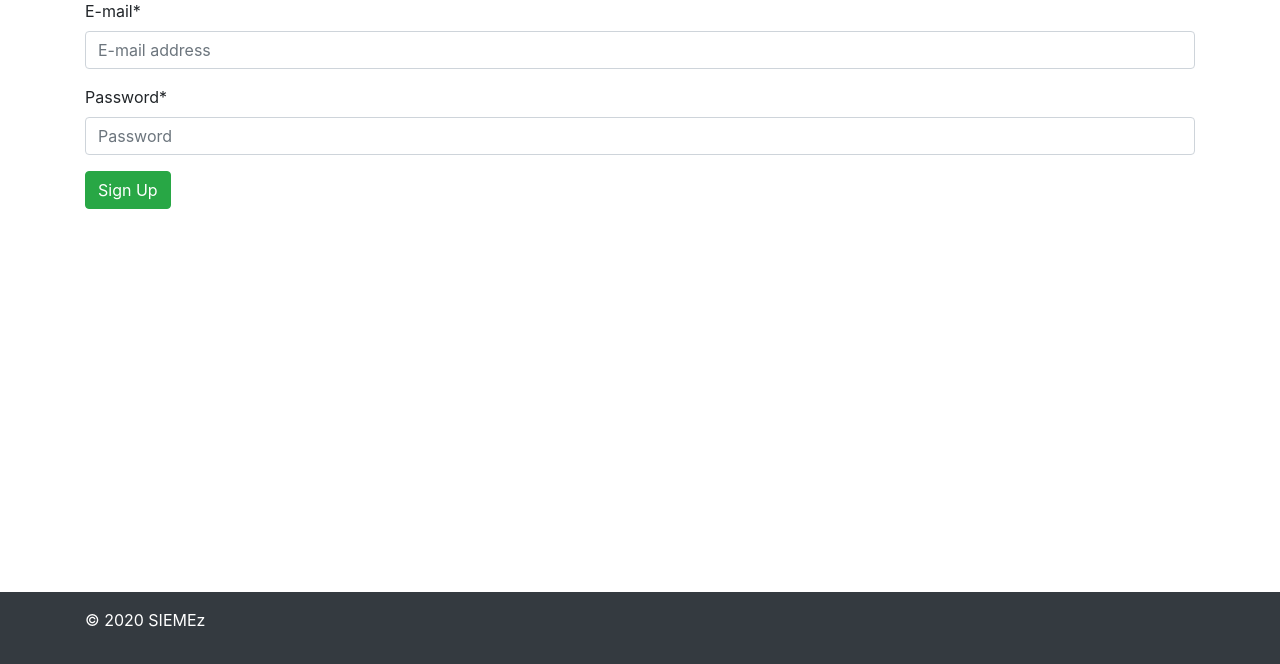
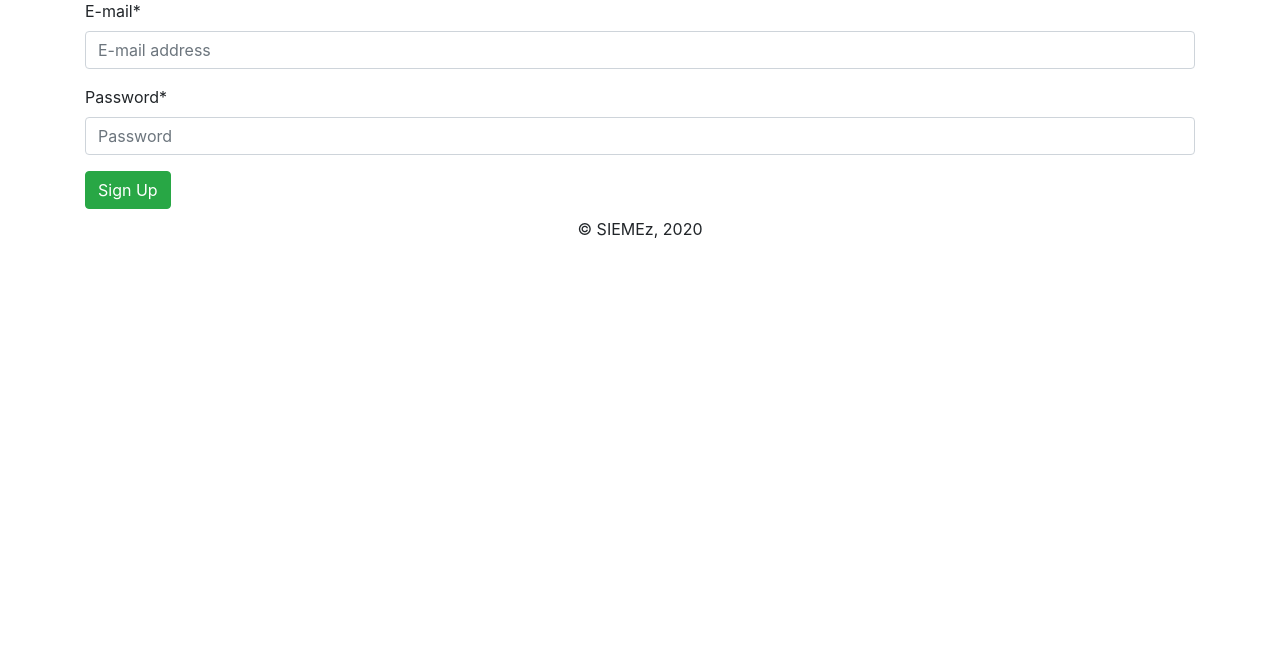
Before and after one commit to jwhitt3r/SIEMEz, a Django app: page /accounts/signup/ in a window 1280 px wide. Shown: the part 136-800 px from the top of the page. Run offline with Django 3.2, Linux system fonts and the light colour scheme; some libraries are stand-ins or nearby versions.

Commit message:
Footer fix
_base.html had missing tags for body and head, fixed and editted the footer.

```diff
--- a/static/css/base.css
+++ /dev/null
@@ -1 +0,0 @@
-.top-buffer { margin-top:20px; }
--- a/templates/_base.html
+++ b/templates/_base.html
@@ -2,14 +2,14 @@
 {% load static %}
 
 <html>
+
 <head>
   <meta charset="utf-8">
   <title>{% block title %}SIEMEz{% endblock title %}</title>
   <!-- CSS -->
-  <link rel="stylesheet" href="https://stackpath.bootstrapcdn.com/bootstrap/4.4.1/css/bootstrap.min.css" integrity="sha384-Vkoo8x4CGsO3+Hhxv8T/Q5PaXtkKtu6ug5TOeNV6gBiFeWPGFN9MuhOf23Q9Ifjh" crossorigin="anonymous">
-  <link rel="stylesheet" href="{% static 'css/base.css' %}"
-</head>
-<body>
+  <link rel="stylesheet" href="https://stackpath.bootstrapcdn.com/bootstrap/4.4.1/css/bootstrap.min.css"
+    integrity="sha384-Vkoo8x4CGsO3+Hhxv8T/Q5PaXtkKtu6ug5TOeNV6gBiFeWPGFN9MuhOf23Q9Ifjh" crossorigin="anonymous">
+  <link rel="stylesheet" href="{% static 'css/base.css' %}" </head> <body>
   <header>
     <!-- Fixed navbar -->
     <div class="d-flex flex-column flex-md-row align-items-center p-3 px-md-4 mb-3 navbar-dark bg-dark border-bottom">
@@ -17,32 +17,38 @@
 
       <nav class="my-2 my-md-0 mr-md-3">
         {% if user.is_authenticated %}
-          <a class="p-2 text-white" href="{% url 'event' %}">Event Viewer</a>
-          <a class="p-2 text-white" href="{% url 'account_logout' %}">Log Out</a>
+        <a class="p-2 text-white" href="{% url 'event' %}">Event Viewer</a>
+        <a class="p-2 text-white" href="{% url 'account_logout' %}">Log Out</a>
         {% else %}
-          <a class="p-2 text-white" href="{% url 'account_login' %}">Log In</a>
-          <a class="btn btn-primary" href="{% url 'account_signup' %}">Sign Up</a>
+        <a class="p-2 text-white" href="{% url 'account_login' %}">Log In</a>
+        <a class="btn btn-primary" href="{% url 'account_signup' %}">Sign Up</a>
         {% endif %}
 
       </nav>
     </div>
   </header>
+</head>
+
+<body>
   <div class="container">
     {% block content %}
     {% endblock content %}
   </div>
 
-    <div class="navbar navbar-default fixed-bottom bg-dark mt-3" role="navigation">
-    	<div class="container">
-    		<div class="navbar-text text-white pull-left">
-    			<p>© 2020 SIEMEz</p>
-    		</div>
-    	</div>
-    </div>
   <!-- JS -->
-<script src="https://code.jquery.com/jquery-3.4.1.slim.min.js" integrity="sha384-J6qa4849blE2+poT4WnyKhv5vZF5SrPo0iEjwBvKU7imGFAV0wwj1yYfoRSJoZ+n" crossorigin="anonymous"></script>
-<script src="https://cdn.jsdelivr.net/npm/popper.js@1.16.0/dist/umd/popper.min.js" integrity="sha384-Q6E9RHvbIyZFJoft+2mJbHaEWldlvI9IOYy5n3zV9zzTtmI3UksdQRVvoxMfooAo" crossorigin="anonymous"></script>
-<script src="https://stackpath.bootstrapcdn.com/bootstrap/4.4.1/js/bootstrap.min.js" integrity="sha384-wfSDF2E50Y2D1uUdj0O3uMBJnjuUD4Ih7YwaYd1iqfktj0Uod8GCExl3Og8ifwB6" crossorigin="anonymous"></script>
+  <script src="https://code.jquery.com/jquery-3.4.1.slim.min.js"
+    integrity="sha384-J6qa4849blE2+poT4WnyKhv5vZF5SrPo0iEjwBvKU7imGFAV0wwj1yYfoRSJoZ+n" crossorigin="anonymous">
+  </script>
+  <script src="https://cdn.jsdelivr.net/npm/popper.js@1.16.0/dist/umd/popper.min.js"
+    integrity="sha384-Q6E9RHvbIyZFJoft+2mJbHaEWldlvI9IOYy5n3zV9zzTtmI3UksdQRVvoxMfooAo" crossorigin="anonymous">
+  </script>
+  <script src="https://stackpath.bootstrapcdn.com/bootstrap/4.4.1/js/bootstrap.min.js"
+    integrity="sha384-wfSDF2E50Y2D1uUdj0O3uMBJnjuUD4Ih7YwaYd1iqfktj0Uod8GCExl3Og8ifwB6" crossorigin="anonymous">
+  </script>
 </body>
-
+<footer align="center">
+      <div class="navbar-text ">
+      &copy; SIEMEz, 2020
+      </div>
+  </footer>
 </html>
```
